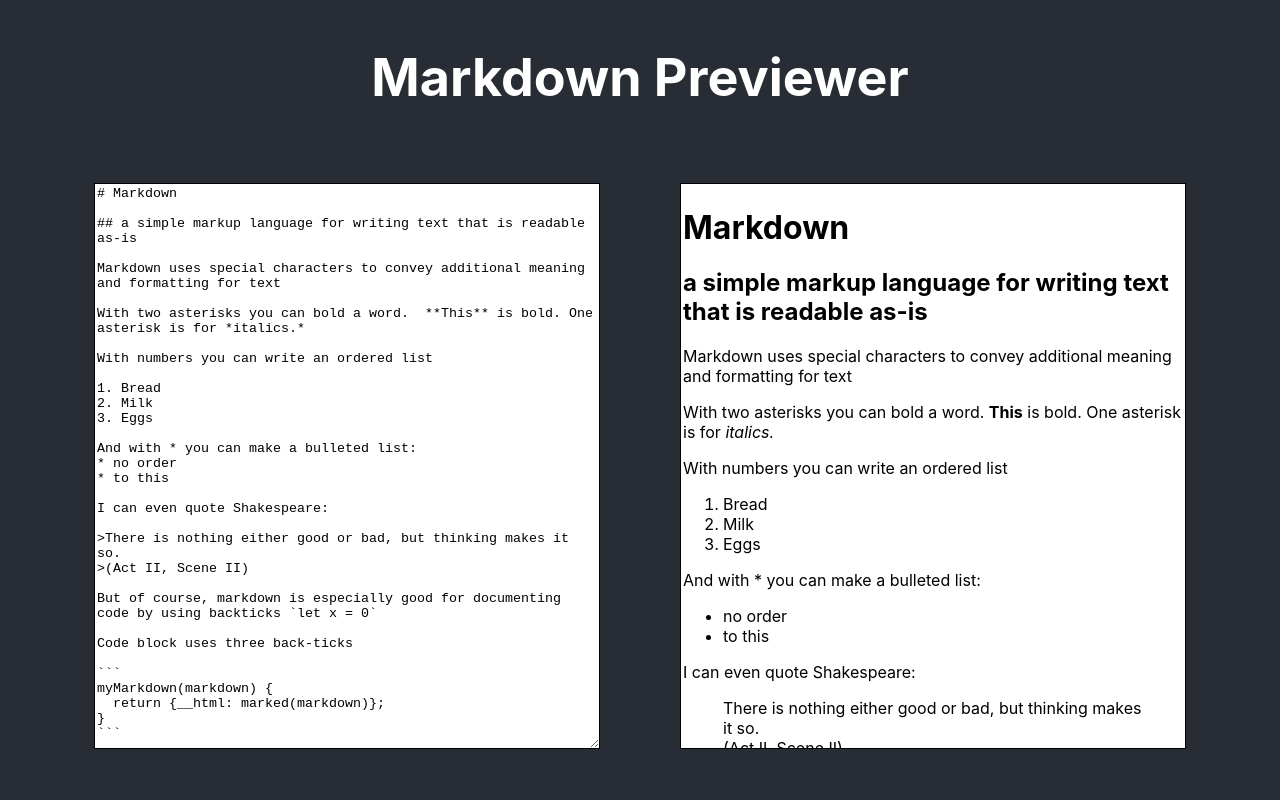
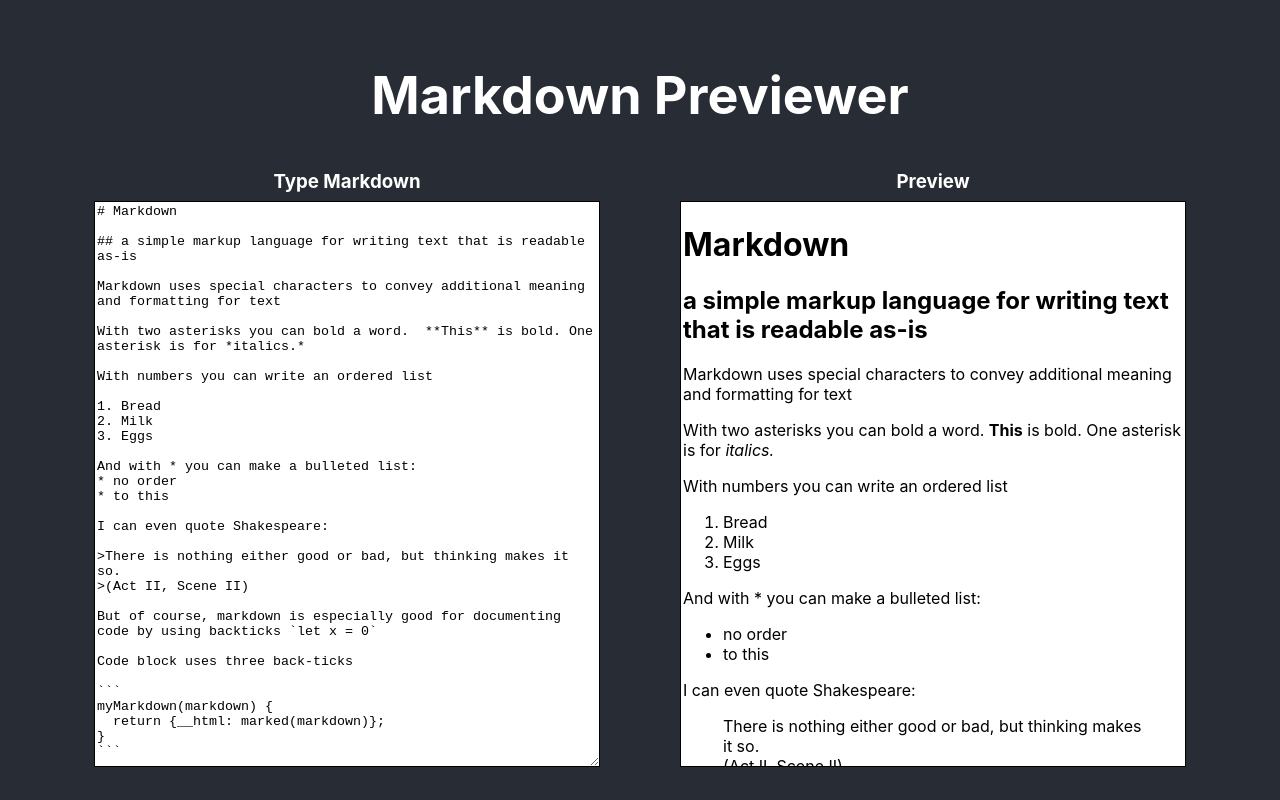
Before and after one commit to tomporvaz/markdown-previewer, a React (Create React App) app: page / in a window 1280 px wide. Built offline with nearby package versions, Linux system fonts and the light colour scheme.

Commit message:
Added titles above input panel and preview panel

```diff
--- a/src/App.css
+++ b/src/App.css
@@ -18,6 +18,15 @@
   color: #61dafb;
 }
 
+
+
+.prevwSect > h3 {
+  margin: 0;
+  text-align: center;
+  margin: 1vmin;
+  color: white;
+}
+
 .previewer{
   display: flex;
   flex-flow: row wrap;
@@ -28,7 +37,7 @@
   width: 500px;
   height: 70vh;
   margin: 5vmin;
-  margin: 5vmin;
+  margin: 0 5vmin;
   padding: 2px;
   border: solid black 1px;
 }
@@ -39,7 +48,7 @@
   height: 70vh;
   color: black;
   background-color: white;
-  margin: 5vmin;
+  margin: 0 5vmin;
   padding: 2px;
   border: solid black 1px;
   overflow: scroll;
--- a/src/App.js
+++ b/src/App.js
@@ -60,19 +60,24 @@ class App extends Component {
   render() {
     return (
       <div className="App">
+
         <header className="App-header">
           <h1>Markdown Previewer</h1>
         </header>
-          <div className="previewer">
+
+        <div className="previewer">
+
+          <div className="prevwSect">
+            <h3>Type Markdown</h3>
             <textarea id="editor" value={this.state.input} onChange={this.handleChange}></textarea>
-
-          <div id="preview" dangerouslySetInnerHTML={this.state.output}></div>
-
           </div>
 
+          <div className="prevwSect">
+            <h3>Preview</h3>
+            <div id="preview" dangerouslySetInnerHTML={this.state.output}></div>
+          </div>
 
-
-
+        </div>
       </div>
       );
     }
```
